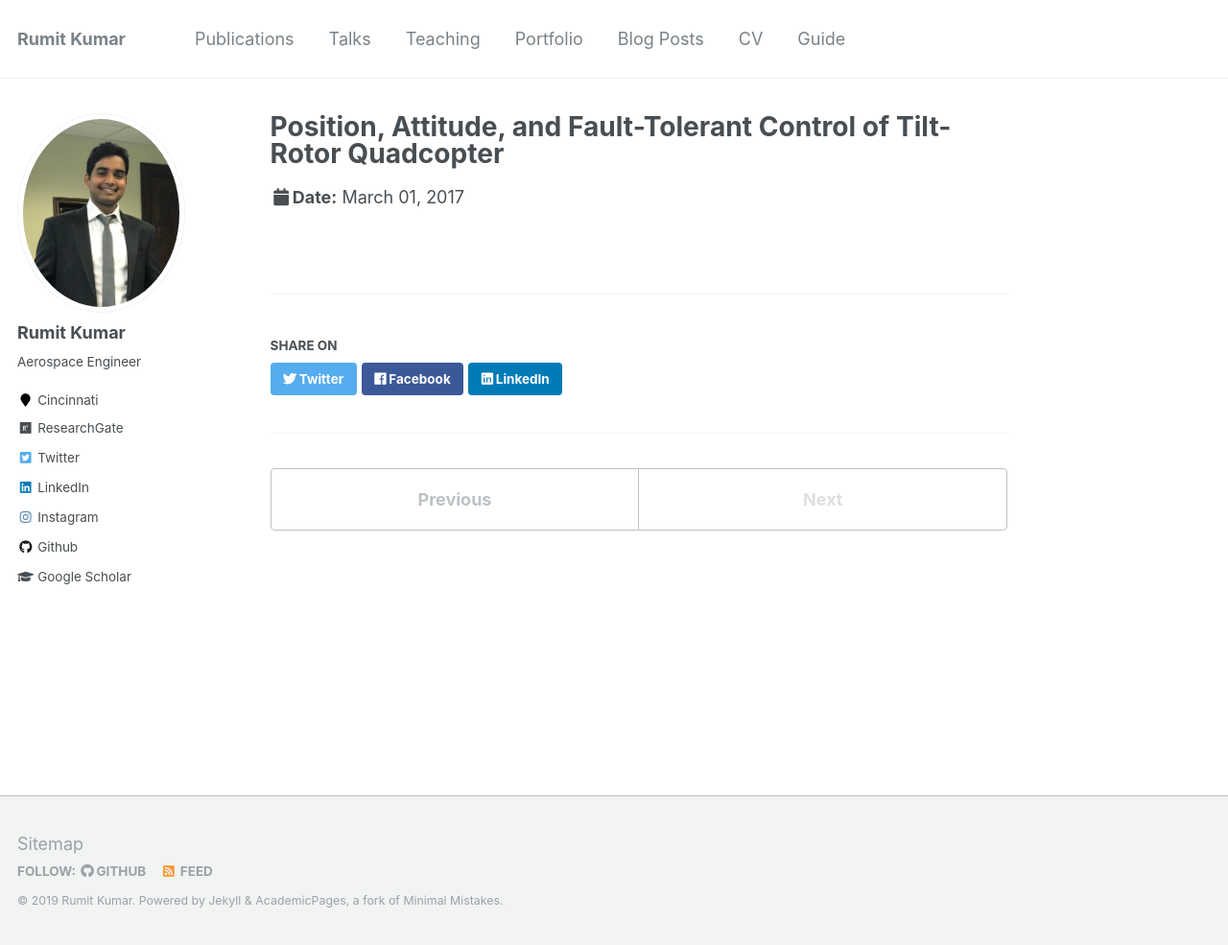
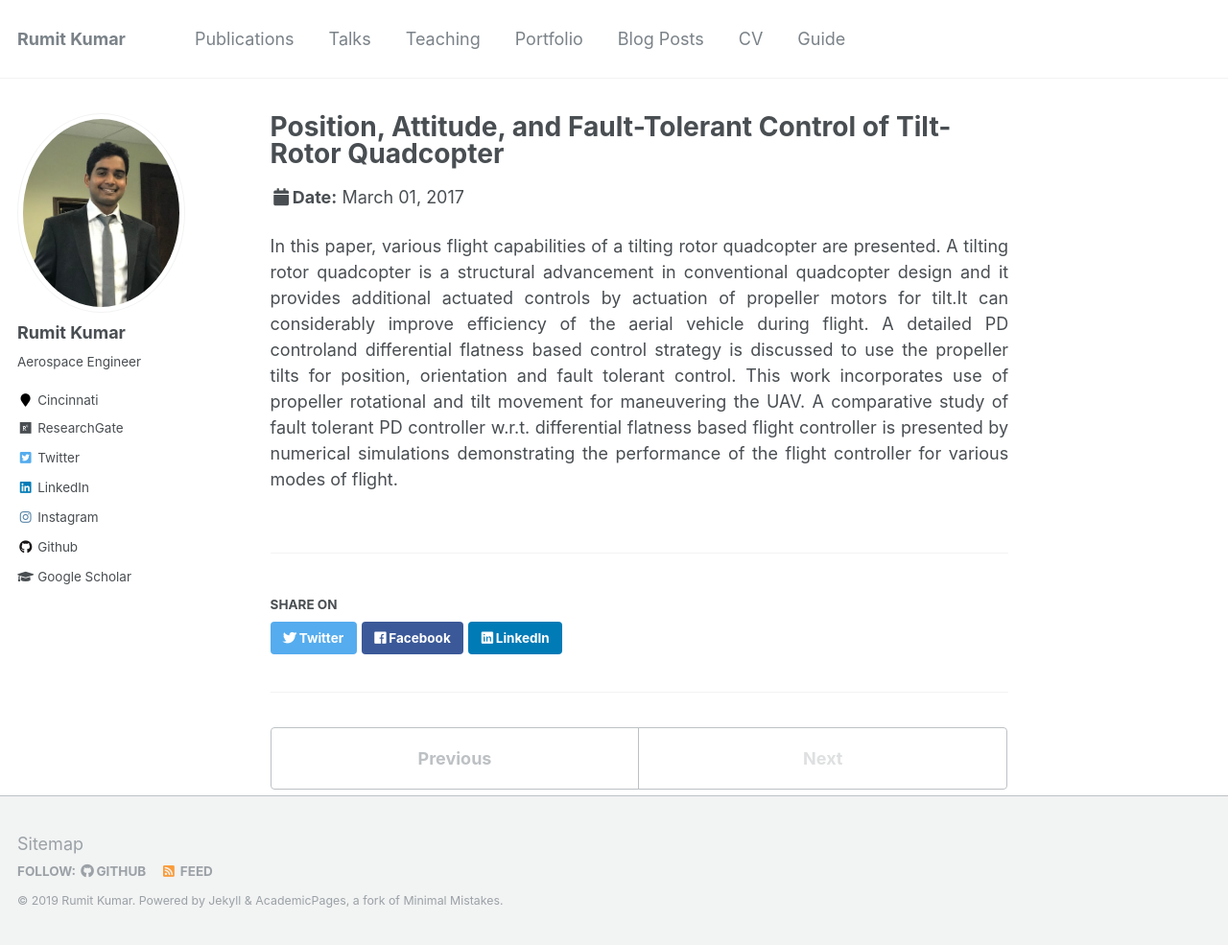
Before and after one commit to kumarrt/kumarrt.github.io, a Jekyll site: the page built from _talks/DCASS-2017.md, in a window 1280 px wide and 985 px high. Shown: the whole window at 96% size. Built offline with Jekyll 4.4.1, drawn with Linux system fonts in a browser that asks for light colours.

Commit message:
Update DCASS-2017.md

```diff
--- a/_talks/DCASS-2017.md
+++ b/_talks/DCASS-2017.md
@@ -7,3 +7,4 @@ venue: "42nd Dayton-Cincinnati Aerospace Sciences Symposium, AIAA"
 date: 2017-03-01
 location: "Dayton, Ohio, USA"
 ---
+<div style="text-align: justify"> In this paper, various flight capabilities of a tilting rotor quadcopter are presented. A tilting rotor quadcopter is  a  structural  advancement  in  conventional  quadcopter  design  and  it provides additional actuated controls by actuation of propeller motors for tilt.It can considerably improve efficiency of the aerial vehicle during flight. A detailed PD controland differential flatness based control strategy is discussed  to  use  the  propeller  tilts  for  position, orientation and  fault  tolerant control. This work incorporates use of propeller rotational and tilt movement for maneuvering the UAV. A comparative study of fault tolerant PD controller w.r.t. differential flatness based flight controller is presented  by  numerical simulations demonstrating  the performance  of  the flight controller for various modes of flight. </div>
```
